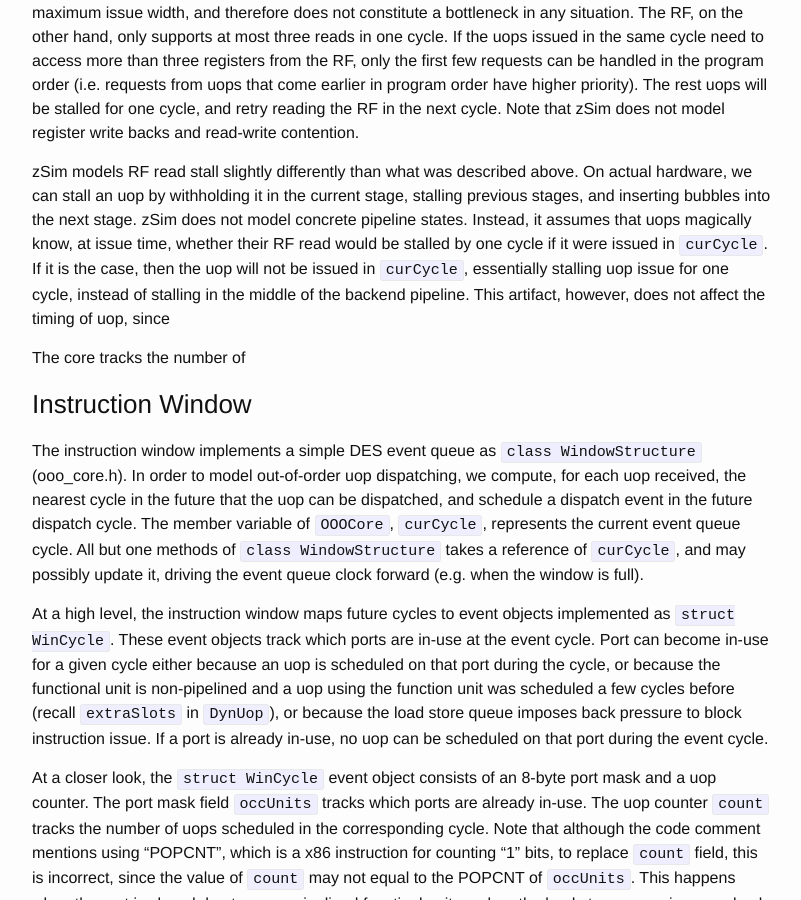
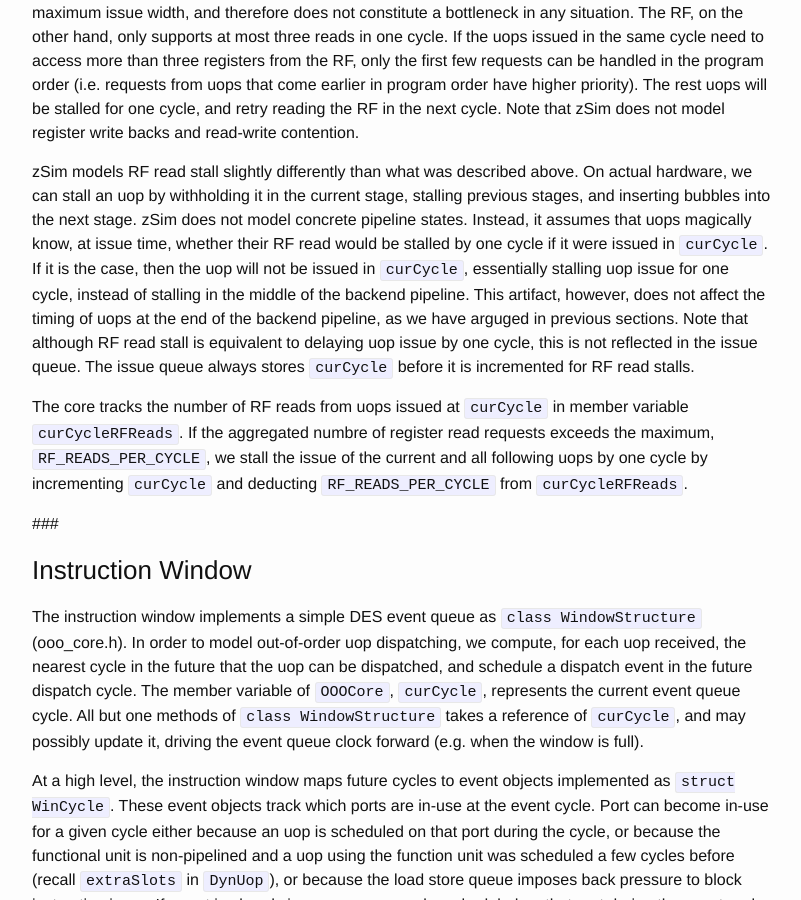
Before and after one commit to wangziqi2013/wangziqi2013.github.io, a Jekyll site: the page built from _posts/2019-12-31-zsim-microarch.markdown, in a window 1280 px wide and 900 px high, scrolled down 15946 px. Shown: the whole window, without its empty margins (238-1039 px from the left). Built offline with Jekyll 4.4.1, drawn with Linux system fonts in a browser that asks for light colours.

Commit message:
Finish RF

```diff
--- a/_posts/2019-12-31-zsim-microarch.markdown
+++ b/_posts/2019-12-31-zsim-microarch.markdown
@@ -580,9 +580,15 @@ by withholding it in the current stage, stalling previous stages, and inserting
 not model concrete pipeline states. Instead, it assumes that uops magically know, at issue time, whether their RF read
 would be stalled by one cycle if it were issued in `curCycle`. If it is the case, then the uop will not be issued in
 `curCycle`, essentially stalling uop issue for one cycle, instead of stalling in the middle of the backend pipeline.
-This artifact, however, does not affect the timing of uop, since
+This artifact, however, does not affect the timing of uops at the end of the backend pipeline, as we have arguged in
+previous sections. Note that although RF read stall is equivalent to delaying uop issue by one cycle, this is
+not reflected in the issue queue. The issue queue always stores `curCycle` before it is incremented for RF read stalls.
 
-The core tracks the number of
+The core tracks the number of RF reads from uops issued at `curCycle` in member variable `curCycleRFReads`. If the aggregated
+numbre of register read requests exceeds the maximum, `RF_READS_PER_CYCLE`, we stall the issue of the current and all following
+uops by one cycle by incrementing `curCycle` and deducting `RF_READS_PER_CYCLE` from `curCycleRFReads`.
+
+###
 
 ### Instruction Window
 
```
